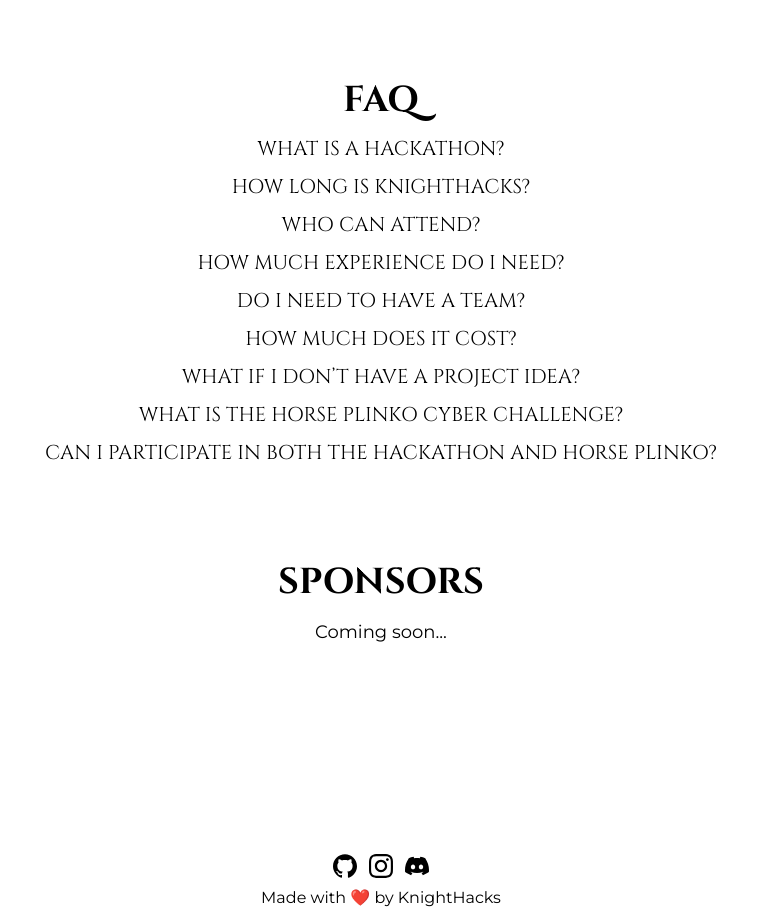
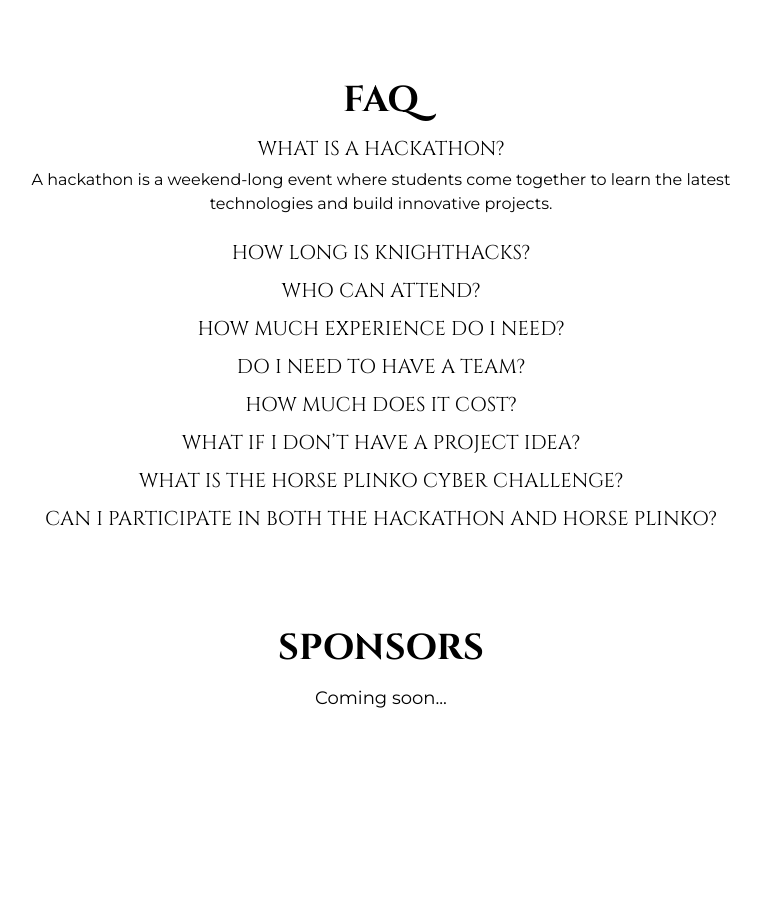
Before and after one commit to KnightHacks/hackathon-site-2023, a Next.js app: page / in a window 1280 px wide. Shown: the part 1400-2318 px from the top of the page, without its empty margins (259-1020 px from the left). Built offline with nearby package versions, Linux system fonts and the light colour scheme; no server answers.

Commit message:
Add default value to accordion

```diff
--- a/src/components/Sections.tsx
+++ b/src/components/Sections.tsx
@@ -125,12 +125,13 @@
         FAQ
       </div>
       <Accordion.Root
+        defaultValue={questionAndAnswers[0].question}
         className="mx-auto flex max-w-screen-md flex-col gap-3 text-center"
         type="single"
       >
         {questionAndAnswers.map(({ question, answer }, i) => (
           <Accordion.Item
-            value={answer}
+            value={question}
             key={i}
             className="overflow-hidden text-center"
           >
```
